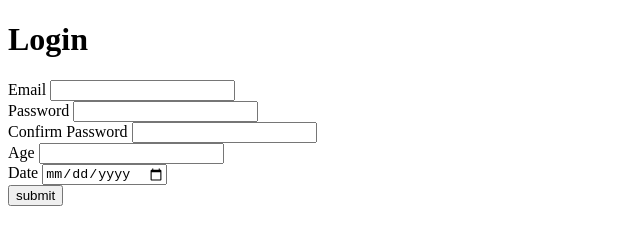
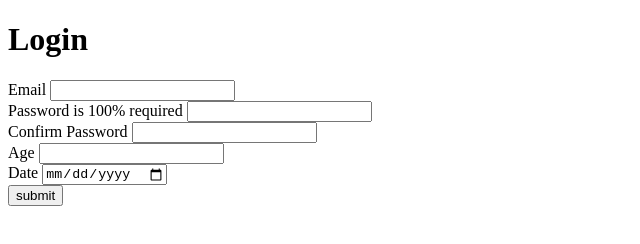
Before and after one commit to Hasib006/First-Github-Project-2023, a plain HTML site: page login.html in a window 1280 px wide. Shown: the whole page, without its empty margins (0-640 px from the left). Drawn offline with Linux system fonts and the light colour scheme.

Commit message:
changing the password label

```diff
--- a/login.html
+++ b/login.html
@@ -14,7 +14,7 @@
             <input type="email" required />
         </div>
         <div>
-            <label for="">Password</label>
+            <label for="">Password is 100% required</label>
             <input type="password" />
         </div>
         <div>
```
